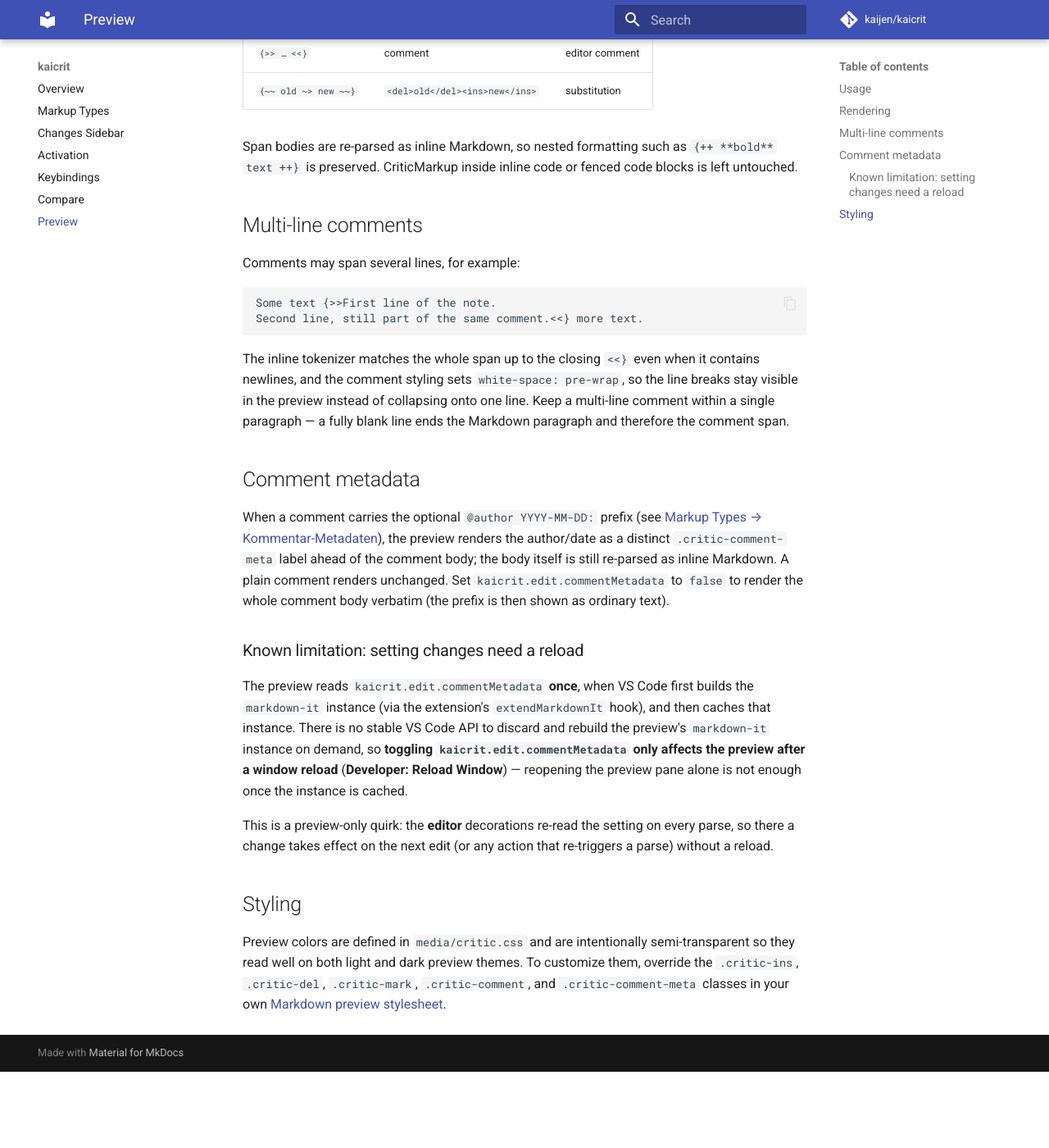
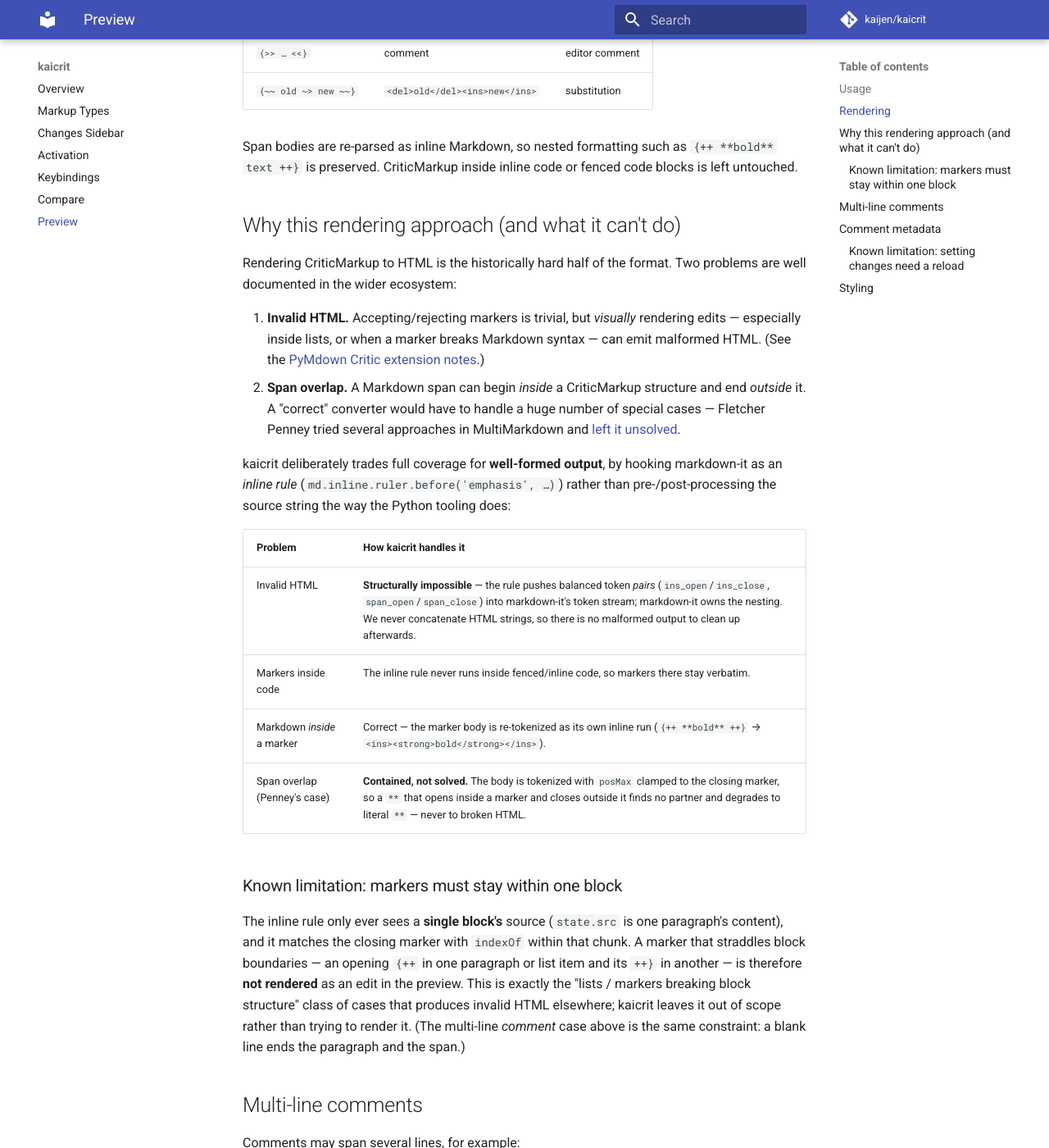
Before and after one commit to kaijen/kaicrit, an MkDocs documentation site: the page built from docs/preview.md, in a window 1280 px wide and 1400 px high, scrolled down 754 px. Shown: the whole window at 82% size. Built offline with MkDocs 1.6.1 and Material for MkDocs 9.7.7, drawn with Linux system fonts in a browser that asks for light colours; comment, search, counter and statistics services are not loaded; the version menu is left out; before the commit the page ends 2061 px from its top, so only the background shows below that.

Commit message:
docs(preview): Document the rendering strategy and its limits
Explain why the preview hooks markdown-it as an inline rule (balanced
tokens, no HTML string surgery) rather than the Python pre-/post-process
approach: this makes invalid HTML structurally impossible and contains
(rather than solves) the Markdown/marker span-overlap case by degrading
to literal text. Record the resulting limitation: markers must stay
within one block, so block-crossing edits are not rendered.

Covers docs/preview.md (new section), README.md (preview summary), and
the CLAUDE.md preview/markdownIt.ts architecture note.

https://claude.ai/code/session_01RHYYyU3Nv7deZJ8uQAEm9T

```diff
--- a/docs/preview.md
+++ b/docs/preview.md
@@ -31,6 +31,43 @@ preview theme.
 Span bodies are re-parsed as inline Markdown, so nested formatting such as
 `{++ **bold** text ++}` is preserved. CriticMarkup inside inline code or fenced
 code blocks is left untouched.
+
+## Why this rendering approach (and what it can't do)
+
+Rendering CriticMarkup to HTML is the historically hard half of the format.
+Two problems are well documented in the wider ecosystem:
+
+1. **Invalid HTML.** Accepting/rejecting markers is trivial, but *visually*
+   rendering edits — especially inside lists, or when a marker breaks Markdown
+   syntax — can emit malformed HTML. (See the
+   [PyMdown Critic extension notes](https://facelessuser.github.io/pymdown-extensions/extensions/critic/).)
+2. **Span overlap.** A Markdown span can begin *inside* a CriticMarkup structure
+   and end *outside* it. A "correct" converter would have to handle a huge
+   number of special cases — Fletcher Penney tried several approaches in
+   MultiMarkdown and
+   [left it unsolved](https://fletcher.github.io/MultiMarkdown-6/syntax/critic.html).
+
+kaicrit deliberately trades full coverage for **well-formed output**, by hooking
+markdown-it as an *inline rule* (`md.inline.ruler.before('emphasis', …)`) rather
+than pre-/post-processing the source string the way the Python tooling does:
+
+| Problem | How kaicrit handles it |
+|---|---|
+| Invalid HTML | **Structurally impossible** — the rule pushes balanced token *pairs* (`ins_open`/`ins_close`, `span_open`/`span_close`) into markdown-it's token stream; markdown-it owns the nesting. We never concatenate HTML strings, so there is no malformed output to clean up afterwards. |
+| Markers inside code | The inline rule never runs inside fenced/inline code, so markers there stay verbatim. |
+| Markdown *inside* a marker | Correct — the marker body is re-tokenized as its own inline run (`{++ **bold** ++}` → `<ins><strong>bold</strong></ins>`). |
+| Span overlap (Penney's case) | **Contained, not solved.** The body is tokenized with `posMax` clamped to the closing marker, so a `**` that opens inside a marker and closes outside it finds no partner and degrades to literal `**` — never to broken HTML. |
+
+### Known limitation: markers must stay within one block
+
+The inline rule only ever sees a **single block's** source (`state.src` is one
+paragraph's content), and it matches the closing marker with `indexOf` within
+that chunk. A marker that straddles block boundaries — an opening `{++` in one
+paragraph or list item and its `++}` in another — is therefore **not rendered**
+as an edit in the preview. This is exactly the "lists / markers breaking block
+structure" class of cases that produces invalid HTML elsewhere; kaicrit leaves
+it out of scope rather than trying to render it. (The multi-line *comment* case
+above is the same constraint: a blank line ends the paragraph and the span.)
 
 ## Multi-line comments
 
```
Also changed, not shown: CLAUDE.md (+1 -1 lines), README.md (+2 -0 lines).
